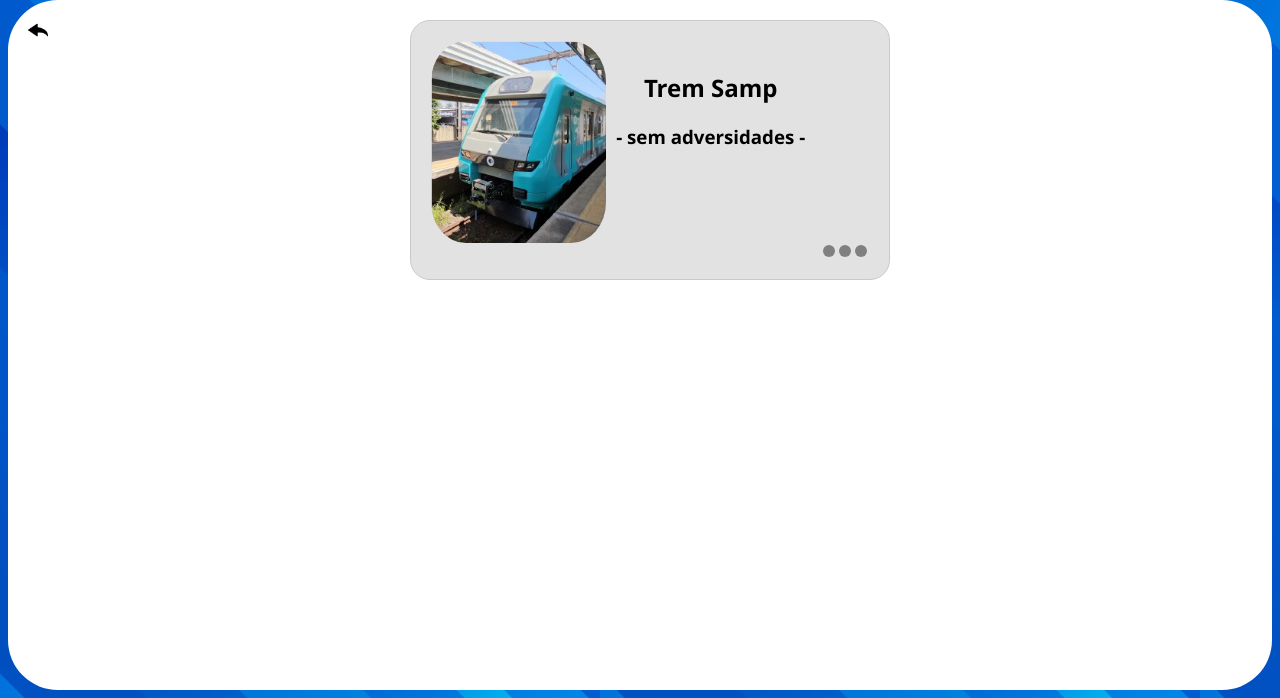
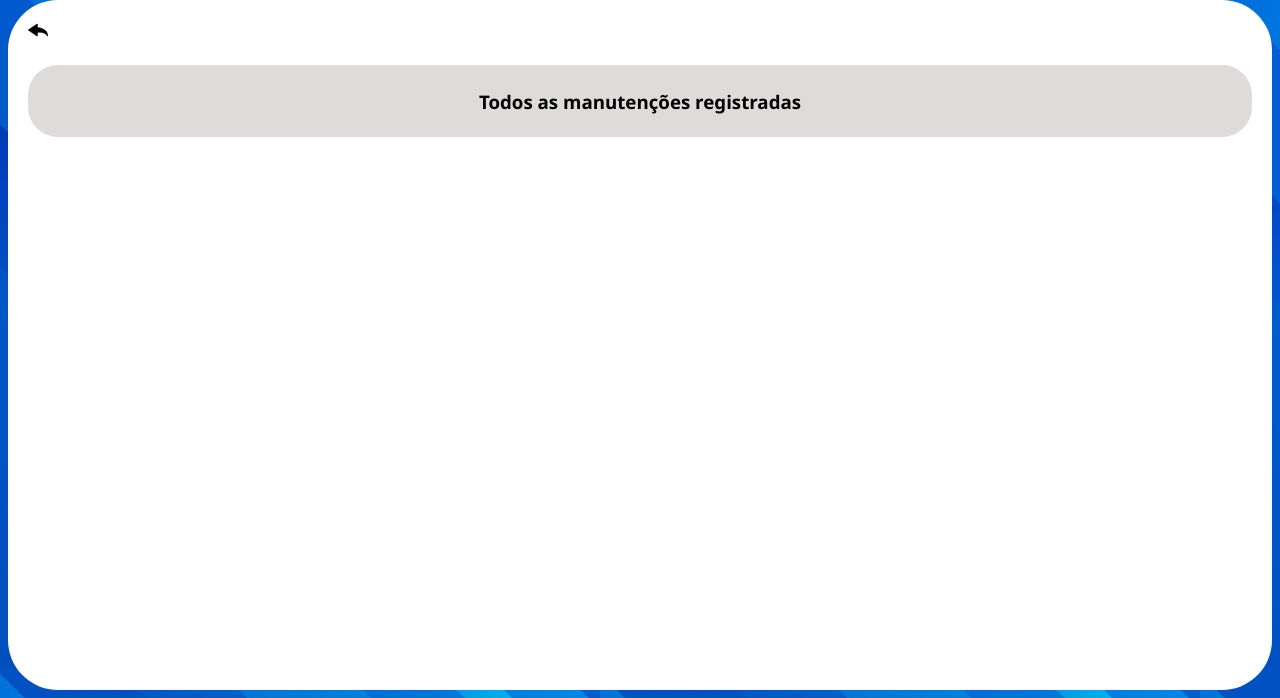
Before and after one commit to Klahold/Klahold-SA_Ferrovia, a PHP site: the page made by public/manutenção1.php in a window 1280 px wide. Shown: the part 114-812 px from the top of the page. Run offline with PHP 8.4, Linux system fonts and the light colour scheme; a user stored in the database is signed in; tables that the repository leaves empty hold one stand-in row (values such as "Sample post").

Commit message:
add - manutenção finalizado

```diff
--- a/private/createTrem.php
+++ b/private/createTrem.php
@@ -30,8 +30,7 @@ if($_SERVER["REQUEST_METHOD"] === "POST") {
         $status="sem adversidades";
         $descricao="sem adversidades";
 
-        $stmt2 = $conn->prepare("INSERT INTO manutencao (trem_id, status,descricao) VALUES (?,?,?)");
-        $status = "Sem advertência";
+        $stmt2 = $conn->prepare("INSERT INTO manutencao (id_trem, tipo,descricao) VALUES (?,?,?)");
         $stmt2->bind_param("iss", $trem_id,$status,$descricao);
         $stmt2->execute();
         $stmt2->close();
--- a/public/manutenção1.php
+++ b/public/manutenção1.php
@@ -2,11 +2,11 @@
 
 include '../config/db.php';
 
-$sql = "select trens.id,tipo,codigo from manutencao
-inner join trens
-on id_trem=trens.id;";
 
-$result = $conn->query($sql);
+$stmt = $conn->prepare('SELECT * FROM manutencao inner join trens on trens.id=id_trem;');
+$stmt->execute();
+
+$result = $stmt->get_result();
 
 session_start();
 
@@ -38,61 +38,41 @@ endif;
 
     <section class="squarewhite">
 
-    <div class="setas">
+    <div class="setas" style="margin-bottom: 20px;">
       <a href="readtrem.php">
           <img class="setaDashboard" src="../assets/icons/seta.png" alt="Botão de voltar">
       </a>
-
-
+    </div>
+    <div class="cinza">
+    <h3>Todos as manutenções registradas</h3>
+    </div>
+    <br>
     <?php
       if ($result->num_rows > 0) {
-        while ($row = $result->fetch_assoc()) {
-        if ($row['tipo'] != 'sem adversidades'){
+        echo "<ul style='list-style: none; padding: 0;'>";
+        while ($row = $result->fetch_assoc())
+        if($row['tipo'] === "sem adversidades"){
 
-          echo "<a href='manutenção2.php?id={$row['id']}'>
-        <div class='selection'>
-        <div class='trems'>
-          <img src='../assets/images/tremVermelho.png' alt=". $row['codigo'] ." class='trem'>
-          <div class='treminfo'>
-            <h2>Trem ". $row['codigo'] ."</h2>
-            <h3 class='vermelhoProblema'> - PROBLEMA EM ". $row['tipo'] ." -</h3>
+        }else{
+          $data_criacao = date('d/m/Y', strtotime($row['criado_em']));
+          $tipo = !empty($row['tipo']) ? $row['tipo'] : 'sem tipo';
+          $trem = "Trem : {$row['codigo']}";
+
+          echo "
+          <li style='margin-bottom: 15px;'>
+            <div class='caixamanuntencao'>
+              <h3 class='text'>{$trem}</h3>
+              <h3 class='text'>{$tipo}</h3>
+              <h3 class='text'>{$data_criacao}</h3>
             </div>
-          </div>
-          <div class='pontosmanutencão'>
-            <div class='ponto'></div>
-            <div class='ponto'></div>
-            <div class='ponto'></div>
-          </div>
-        </div>
-        </a>
-        <br>
+          </li>
           ";
+        }
+        echo "</ul>";
       } else {
-        echo "<a href='manutenção2.php?id={$row['id']}'>
-        <div class='selection'>
-
-        <div class='trems'>
-          <img src='../assets/images/tremAzul.png' alt=". $row['codigo'] ." class='trem'>
-          <div class='treminfo'>
-            <h2>Trem ". $row['codigo'] ."</h2>
-            <h3> - sem adversidades -</h3>
-          </div>
-          </div>
-          <div class='pontosmanutencão'>
-            <div class='ponto'></div>
-            <div class='ponto'></div>
-            <div class='ponto'></div>
-          </div>
-        </div>
-        </a>
-        <br>";
+        echo "<h2>Nenhuma manutenção requisitada no momento.</h2>";
       }
-      }}else {
-        echo "<h2>Nenhum trem cadastrado no momento.</h2>";
-      }
-
     ?>
-
 
     </section>
 
--- a/style/styles.css
+++ b/style/styles.css
@@ -355,6 +355,15 @@ a {
     display: flex;
 }
 
+.fixado{
+  position: fixed;
+  left: 0;
+  width: 100%;
+  color: #fff;
+  text-align: center;
+  padding: 15px 0;
+}
+
 .selection {
     background-color: rgb(226, 226, 226);
     padding: 20px;
```
Also changed, not shown: public/createReport.php (+9 -1 lines), public/manutenção2.php (+6 -2 lines), public/readtrem.php (+13 -2 lines). Lines whose indentation alone changed are shown as unchanged.
